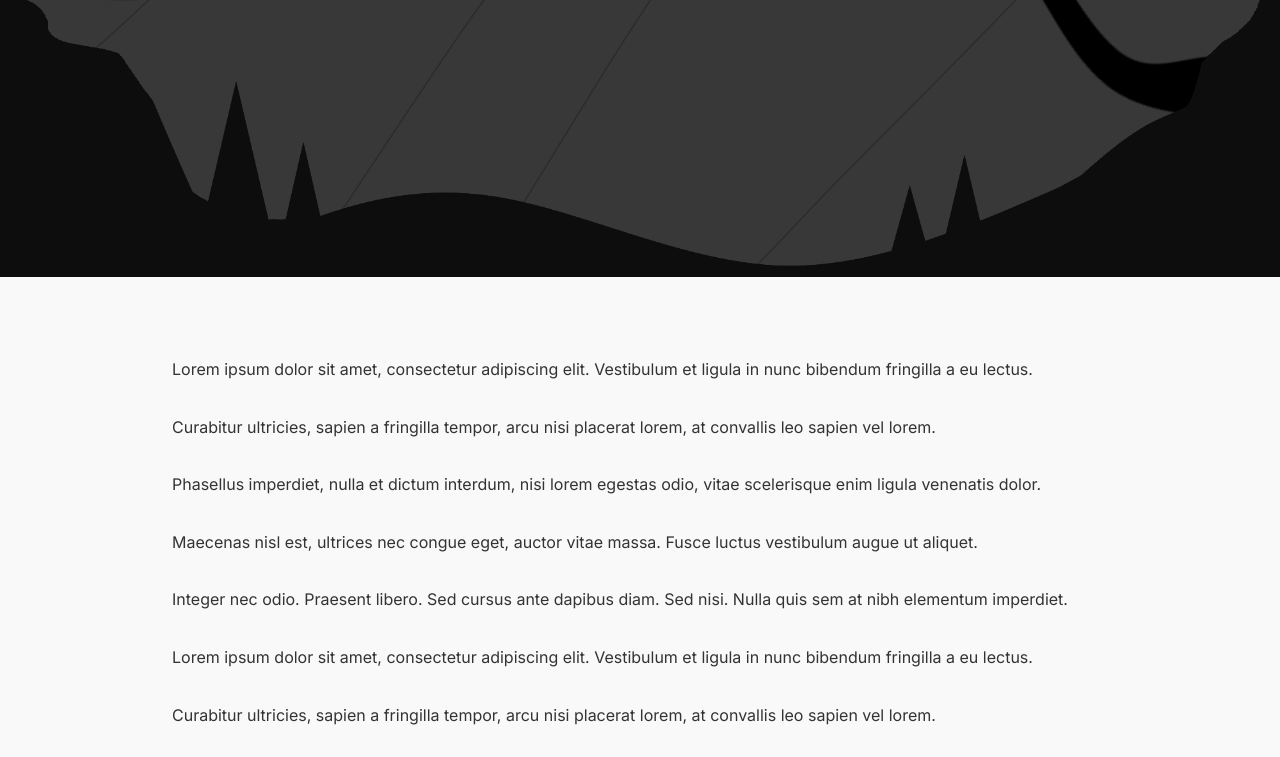
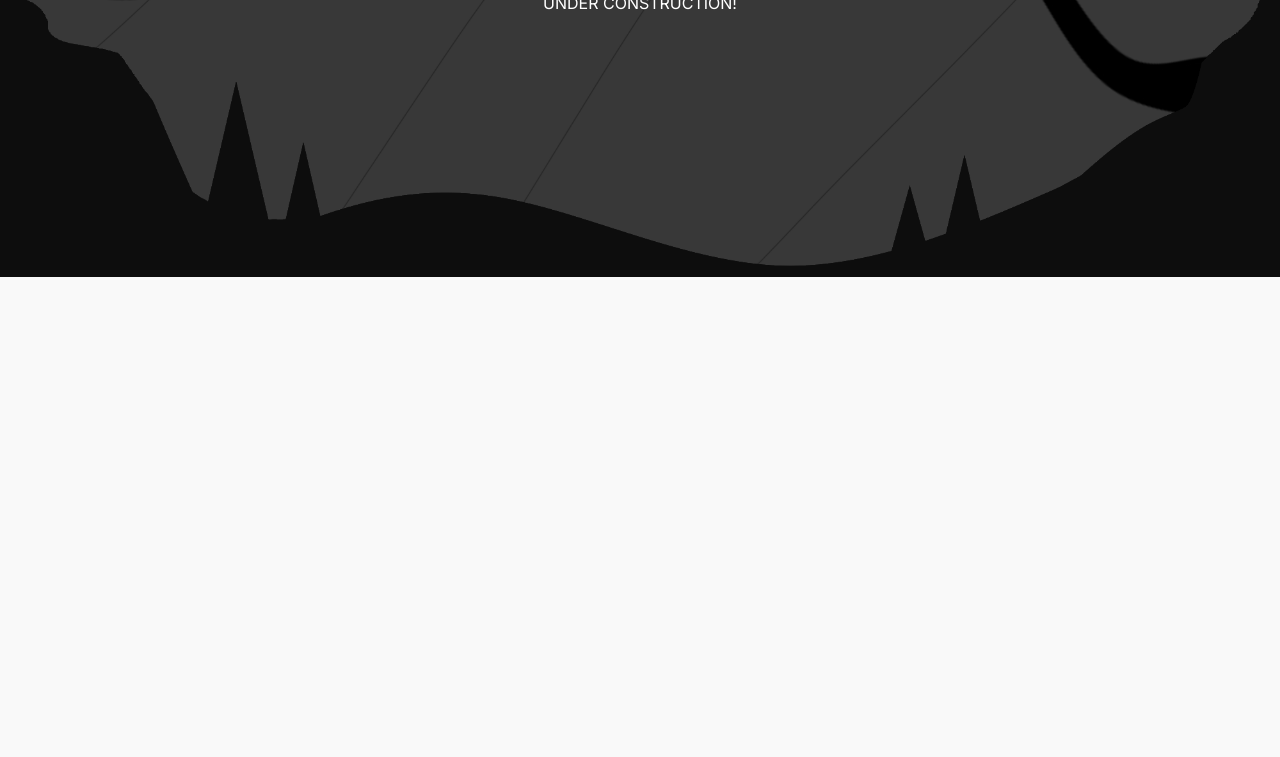
Before and after one commit to mungnum/mungnum.github.io, a plain HTML site: page index.html in a window 1280 px wide. Shown: the part 363-1120 px from the top of the page. After the commit the page ends 800 px from the top, so only its background shows below. Drawn offline with Linux system fonts and the light colour scheme.

Commit message:
set to under construction for now

```diff
--- a/index.html
+++ b/index.html
@@ -107,42 +107,8 @@
     <div class="parallax-layer" style="background-image: url('./assets/header/testcave_foreground.png');" data-speed="1" data-z="3"></div>
     <div class="parallax-content">
       <h1>Zach Super</h1>
+      <body>UNDER CONSTRUCTION!</body>
     </div>
-  </section>
-
-
-  <!-- Junk content to enable scrolling -->
-  <section class="junk">
-    <p>Lorem ipsum dolor sit amet, consectetur adipiscing elit. Vestibulum et ligula in nunc bibendum fringilla a eu lectus.</p>
-    <p>Curabitur ultricies, sapien a fringilla tempor, arcu nisi placerat lorem, at convallis leo sapien vel lorem.</p>
-    <p>Phasellus imperdiet, nulla et dictum interdum, nisi lorem egestas odio, vitae scelerisque enim ligula venenatis dolor.</p>
-    <p>Maecenas nisl est, ultrices nec congue eget, auctor vitae massa. Fusce luctus vestibulum augue ut aliquet.</p>
-    <p>Integer nec odio. Praesent libero. Sed cursus ante dapibus diam. Sed nisi. Nulla quis sem at nibh elementum imperdiet.</p>
-    <p>Lorem ipsum dolor sit amet, consectetur adipiscing elit. Vestibulum et ligula in nunc bibendum fringilla a eu lectus.</p>
-    <p>Curabitur ultricies, sapien a fringilla tempor, arcu nisi placerat lorem, at convallis leo sapien vel lorem.</p>
-    <p>Phasellus imperdiet, nulla et dictum interdum, nisi lorem egestas odio, vitae scelerisque enim ligula venenatis dolor.</p>
-    <p>Maecenas nisl est, ultrices nec congue eget, auctor vitae massa. Fusce luctus vestibulum augue ut aliquet.</p>
-    <p>Integer nec odio. Praesent libero. Sed cursus ante dapibus diam. Sed nisi. Nulla quis sem at nibh elementum imperdiet.</p>
-    <p>Lorem ipsum dolor sit amet, consectetur adipiscing elit. Vestibulum et ligula in nunc bibendum fringilla a eu lectus.</p>
-    <p>Curabitur ultricies, sapien a fringilla tempor, arcu nisi placerat lorem, at convallis leo sapien vel lorem.</p>
-    <p>Phasellus imperdiet, nulla et dictum interdum, nisi lorem egestas odio, vitae scelerisque enim ligula venenatis dolor.</p>
-    <p>Maecenas nisl est, ultrices nec congue eget, auctor vitae massa. Fusce luctus vestibulum augue ut aliquet.</p>
-    <p>Integer nec odio. Praesent libero. Sed cursus ante dapibus diam. Sed nisi. Nulla quis sem at nibh elementum imperdiet.</p>
-    <p>Lorem ipsum dolor sit amet, consectetur adipiscing elit. Vestibulum et ligula in nunc bibendum fringilla a eu lectus.</p>
-    <p>Curabitur ultricies, sapien a fringilla tempor, arcu nisi placerat lorem, at convallis leo sapien vel lorem.</p>
-    <p>Phasellus imperdiet, nulla et dictum interdum, nisi lorem egestas odio, vitae scelerisque enim ligula venenatis dolor.</p>
-    <p>Maecenas nisl est, ultrices nec congue eget, auctor vitae massa. Fusce luctus vestibulum augue ut aliquet.</p>
-    <p>Integer nec odio. Praesent libero. Sed cursus ante dapibus diam. Sed nisi. Nulla quis sem at nibh elementum imperdiet.</p>
-    <p>Lorem ipsum dolor sit amet, consectetur adipiscing elit. Vestibulum et ligula in nunc bibendum fringilla a eu lectus.</p>
-    <p>Curabitur ultricies, sapien a fringilla tempor, arcu nisi placerat lorem, at convallis leo sapien vel lorem.</p>
-    <p>Phasellus imperdiet, nulla et dictum interdum, nisi lorem egestas odio, vitae scelerisque enim ligula venenatis dolor.</p>
-    <p>Maecenas nisl est, ultrices nec congue eget, auctor vitae massa. Fusce luctus vestibulum augue ut aliquet.</p>
-    <p>Integer nec odio. Praesent libero. Sed cursus ante dapibus diam. Sed nisi. Nulla quis sem at nibh elementum imperdiet.</p>
-    <p>Lorem ipsum dolor sit amet, consectetur adipiscing elit. Vestibulum et ligula in nunc bibendum fringilla a eu lectus.</p>
-    <p>Curabitur ultricies, sapien a fringilla tempor, arcu nisi placerat lorem, at convallis leo sapien vel lorem.</p>
-    <p>Phasellus imperdiet, nulla et dictum interdum, nisi lorem egestas odio, vitae scelerisque enim ligula venenatis dolor.</p>
-    <p>Maecenas nisl est, ultrices nec congue eget, auctor vitae massa. Fusce luctus vestibulum augue ut aliquet.</p>
-    <p>Integer nec odio. Praesent libero. Sed cursus ante dapibus diam. Sed nisi. Nulla quis sem at nibh elementum imperdiet.</p>
   </section>
 
 </body>
```
